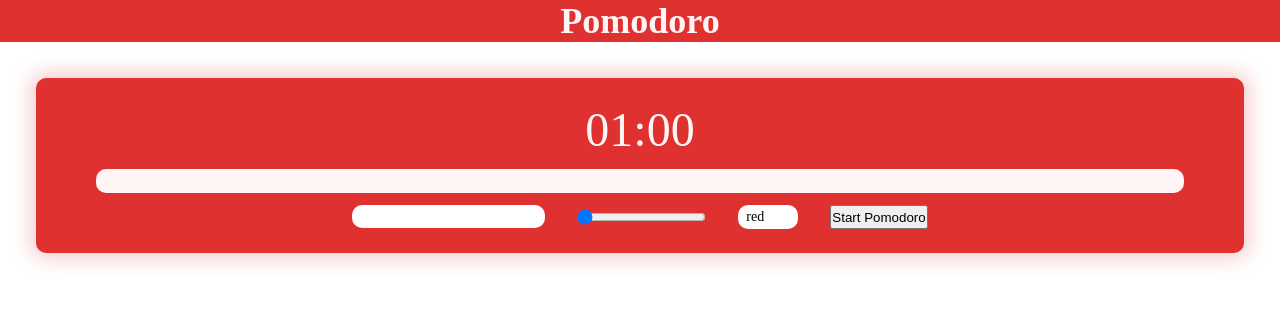
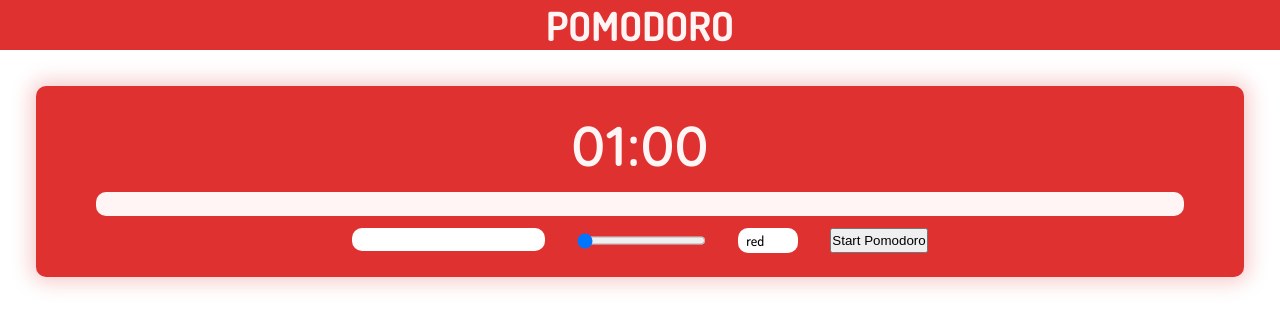
Before and after one commit to ersinnamal/pomodoro, a React (Create React App) app: page / in a window 1280 px wide. Shown: the top 328 px of the page. Built offline with nearby package versions, Linux system fonts and the light colour scheme.

Commit message:
Added fonts

```diff
--- a/public/index.html
+++ b/public/index.html
@@ -7,6 +7,12 @@
       name="description"
       content="Web site created using create-react-app"
     />
+    <link rel="preconnect" href="https://fonts.googleapis.com" />
+    <link rel="preconnect" href="https://fonts.gstatic.com" crossorigin />
+    <link
+      href="https://fonts.googleapis.com/css2?family=Dosis:wght@500;700&family=Quicksand:wght@400;600&display=swap"
+      rel="stylesheet"
+    />
   </head>
   <body>
     <noscript>You need to enable JavaScript to run this app.</noscript>
--- a/src/components/MainHeader/MainHeader.js
+++ b/src/components/MainHeader/MainHeader.js
@@ -3,7 +3,7 @@
 const MainHeader = () => {
   return (
     <header className={classes.header}>
-      <span className={classes.logo}>Pomodoro</span>
+      <span className={classes.logo}>POMODORO</span>
     </header>
   );
 };
--- a/src/components/MainHeader/MainHeader.module.css
+++ b/src/components/MainHeader/MainHeader.module.css
@@ -5,7 +5,7 @@
 }
 
 .logo {
-  font-size: 3.6rem;
-  font-weight: 600;
+  font-size: 4rem;
+  font-weight: 700;
   color: var(--red-0);
 }
--- a/src/components/Timer/Timer.module.css
+++ b/src/components/Timer/Timer.module.css
@@ -20,7 +20,9 @@
 }
 
 .time {
-  font-size: 4.8rem;
+  font-size: 5.6rem;
+  font-weight: 600;
+  font-family: "Quicksand";
 }
 
 .bar {
--- a/src/index.css
+++ b/src/index.css
@@ -25,6 +25,7 @@
 
 body {
   font-size: 1.6rem;
+  font-family: "Dosis", sans-serif;
 }
 
 main {
```
